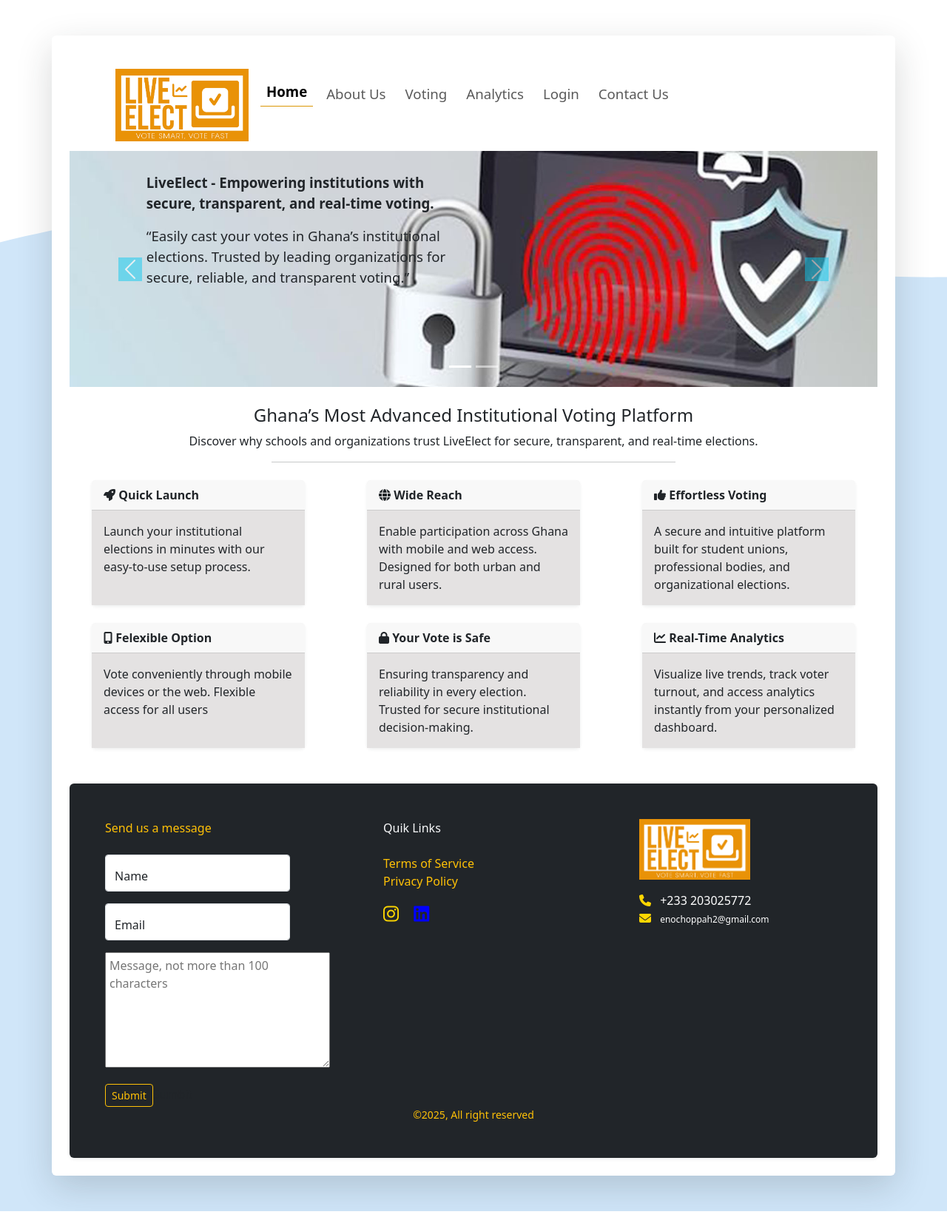
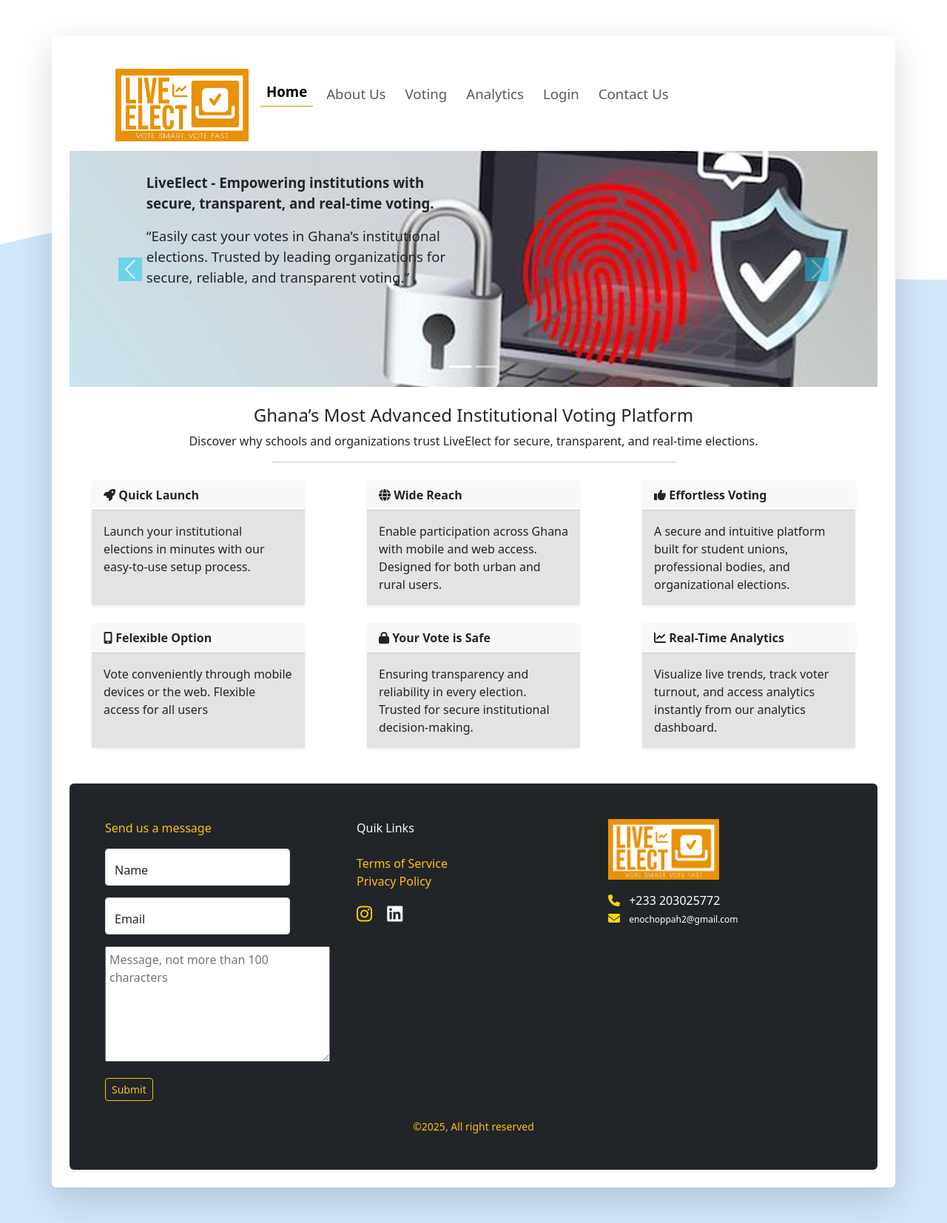
Before and after one commit to halaoppah2/LiveElect, a PHP site: page /LiveElect/ in a window 1280 px wide. Shown: the whole page at 74% size. Run offline with PHP 8.4, Linux system fonts and the light colour scheme; some libraries are stand-ins or nearby versions.

Commit message:
work in progress

```diff
--- a/about_us.php
+++ b/about_us.php
@@ -59,14 +59,14 @@
                 To become Ghana’s leading institutional e-voting solution, setting the standard for integrity, efficiency, and innovation in digital democracy.</p>
 
             <p><b>What Makes Us Unique</b><br>
-                Unlike traditional voting methods, LiveElect integrates real-time analytics, enabling administrators and voters to track participation <br> and results instantly. This transparency builds trust, strengthens accountability, and ensures that every voice is counted.</p>
+                Unlike traditional voting methods and other e-voting systems, LiveElect integrates real-time analytics, enabling administrators and voters to track participation and results instantly. This transparency builds trust, strengthens accountability, and ensures that every vote is counted.</p>
 
             <p>With LiveElect, you don’t just vote, you experience democracy in action.</p>
 
         </div>
 
         <!-- footer -->
-        <div class="container-fluid bg-dark p-5 mt-5 rounded shadow-sm" id="contact">
+        <div class="container bg-dark p-5 mt-5 rounded shadow-sm" id="contact">
 
             <div class="row">
 
--- a/forget.php
+++ b/forget.php
@@ -45,13 +45,13 @@
 
             <div class="col p-2 shadow rounded" style="background-color: lightgray; height: 500px;">
 
-                <div class="d-block mx-auto" style="margin-top: 120px;">
+                <div class=" container d-block mx-auto" style="margin-top: 120px;">
 
                     <h2 class="text-center mb-2" style="font-weight: bold; color: black;">Forget Password</h2>
 
                     <!-- form -->
 
-                    <form action="forget_password.php" method="POST" class="mx-auto" style="width: 60%;">
+                    <form action="forget_password.php" method="POST" class="mx-auto container" style="width: 60%;">
 
                         <div class="mb-3">
                             <label for="id" class="form-label" style="font-weight: bold;">Email</label>
@@ -59,7 +59,7 @@
                         </div>
 
                         <div class="mt-4">
-                        <input type="submit" value="Send" name="forgetpass" class="btn btn-danger btn-block d-block mx-auto" style="font-weight: bold; width: 250px;"></input>
+                        <input type="submit" value="Send" name="forgetpass" class="btn btn-danger btn-block d-block mx-auto" style="font-weight: bold; width: auto;"></input>
                         </div>
 
                     </form>
--- a/forget_password.php
+++ b/forget_password.php
@@ -65,7 +65,7 @@
             $mail->setFrom('noreply@liveelect.com', 'LiveElect Support');
             $mail->addAddress($email); // Send to user’s email
 
-            // Content
+            // Contenty
             $mail->isHTML(true);
             $mail->Subject = 'Password Reset Request';
             $mail->Body    = "
--- a/index.php
+++ b/index.php
@@ -218,7 +218,7 @@
                         <b>Real-Time Analytics</b>
                     </div>
                     <div class="card-body">
-                        <p class="card-text">Visualize live trends, track voter turnout, and access analytics instantly from your personalized dashboard.</p>
+                        <p class="card-text">Visualize live trends, track voter turnout, and access analytics instantly from our analytics dashboard.</p>
                     </div>
                 </div>
             </div>
@@ -228,13 +228,12 @@
         <!-- end of cards -->
 
         <!-- footer -->
-        <div class="container-fluid bg-dark p-5 mt-5 rounded shadow-sm" id="contact">
+        <div class="container bg-dark p-5 mt-5 rounded shadow-sm" id="contact">
 
             <div class="row">
-                <div class="col">
-                    <div class="text-warning mb-4">
-                        <span>Send us a message</span>
-                    </div>
+                <div class="col-sm-4">
+
+                    <p class="text-warning">Send us a message</p>
 
                     <form action="form.php" method="POST" name="myForm">
 
@@ -260,7 +259,7 @@
 
                 </div>
 
-                <div class="col ms-5">
+                <div class="col-sm-4">
 
                     <div class="text-light mb-4">
                         <span>Quik Links</span>
@@ -275,10 +274,10 @@
 
                     <a href="https://www.instagram.com/oppah_gh?igsh=Z3hiZ3hzbTBrMnpj&utm_source=qr" target="_blank"><i class="fa-brands fa-instagram" style="color: gold; font-size: 18pt; margin-top: 20px;"></i></a>
 
-                    <a href="https://www.linkedin.com/in/enoch-oppah-021b93266?utm_source=share&utm_campaign=share_via&utm_content=profile&utm_medium=ios_app" target="_blank"><i class="fa-brands fa-linkedin ms-3" style="color: blue; font-size: 18pt; margin-top: 20px;"></i></a>
+                    <a href="https://www.linkedin.com/in/enoch-oppah-021b93266?utm_source=share&utm_campaign=share_via&utm_content=profile&utm_medium=ios_app" target="_blank"><i class="fa-brands fa-linkedin ms-3" style="color: white; font-size: 18pt; margin-top: 20px;"></i></a>
                 </div>
 
-                <div class="col ms-5">
+                <div class="col-sm-4">
                     <img src="images/logo.png" alt="logo" width="150px">
                     <div class="mt-3">
                         <i class="fa fa-phone" style="color: gold;"></i>
@@ -290,7 +289,7 @@
                 </div>
             </div>
 
-            <small class="text-warning d-block text-center">&copy;<span id="year"></span>, All right reserved</small>
+            <small class="text-warning d-block text-center mt-4">&copy;<span id="year"></span>, All right reserved</small>
 
         </div>
 
@@ -299,7 +298,7 @@
 
     </div>
 
-        <!-- end of container -->
+    <!-- end of container -->
 
         <?php
             echo "
--- a/login.php
+++ b/login.php
@@ -48,7 +48,7 @@
         <!-- end of nav -->
 
         <!-- login container -->
-        <div class="container" style="width: 95%;">
+        <div class="container" style="width: 95%; height: 500px;">
 
             <div class="row">
 
--- a/style.css
+++ b/style.css
@@ -44,7 +44,7 @@ body {
       background: rgb(228, 226, 226)
 }
 
-@media screen and (max-width: 787px) {
+@media screen and (max-width:767.98px) {
 
     .navbar {
         background: #fff;
--- a/submit_vote.php
+++ b/submit_vote.php
@@ -52,6 +52,8 @@
 
     $update = $conn->prepare("UPDATE candidates SET total_votes = total_votes + 1 WHERE candidate_id = ?");
 
+    // $conn->query("UPDATE candidates SET total_votes = total_votes - 1 WHERE candidate_id = $candidate_id");
+
     foreach ($votes as $position => $candidate_id) {
         $stmt->bind_param("sis", $voter_id, $candidate_id, $position);
         $stmt->execute();
```
